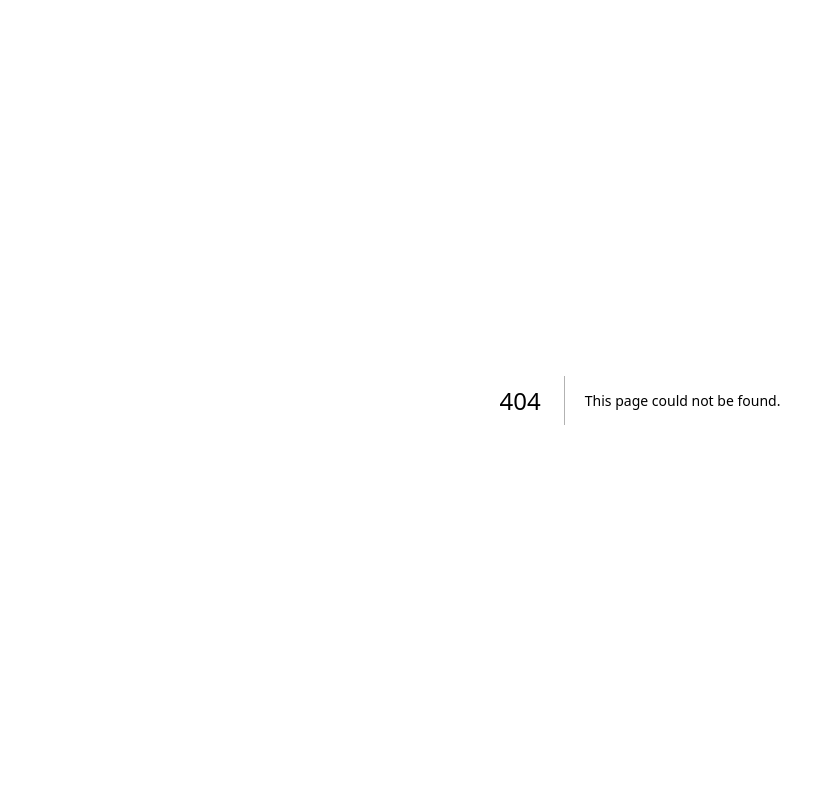
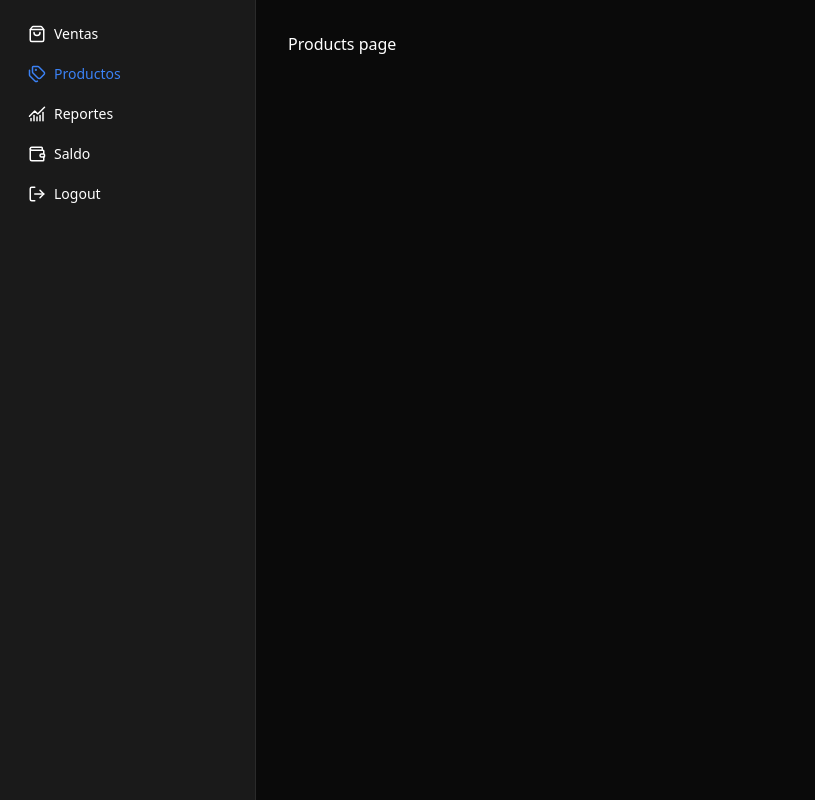
Before and after one commit to GaloDurante/stockApp, a Next.js app: page /admin/products in a window 1280 px wide. Before the commit this address had no page. Shown: the whole page, without its empty margins (0-815 px from the left). Built offline with nearby package versions, Linux system fonts and the light colour scheme.

Commit message:
Create sidebar component with logic

```diff
--- a/src/app/admin/layout.tsx
+++ b/src/app/admin/layout.tsx
@@ -1,4 +1,6 @@
 import type { Metadata } from 'next';
+
+import Sidebar from '@/components/Sidebar';
 
 export const metadata: Metadata = {
     title: 'Admin | Stock App',
@@ -14,5 +16,10 @@ export default function RootLayout({
 }: Readonly<{
     children: React.ReactNode;
 }>) {
-    return <>{children}</>;
+    return (
+        <div className="flex min-h-screen flex-col md:flex-row">
+            <Sidebar />
+            <div className="flex-1 p-4 md:p-8 bg-main text-white">{children}</div>
+        </div>
+    );
 }
--- /dev/null
+++ b/src/app/admin/products/page.tsx
@@ -0,0 +1,7 @@
+export default function ProductsPage() {
+    return (
+        <div>
+            <h1>Products page</h1>
+        </div>
+    );
+}
--- /dev/null
+++ b/src/app/admin/sells/page.tsx
@@ -0,0 +1,7 @@
+export default function SellsPage() {
+    return (
+        <div>
+            <h1>Sells page</h1>
+        </div>
+    );
+}
--- /dev/null
+++ b/src/app/admin/stats/page.tsx
@@ -0,0 +1,7 @@
+export default function StatsPage() {
+    return (
+        <div>
+            <h1>Tats page</h1>
+        </div>
+    );
+}
--- /dev/null
+++ b/src/app/admin/wallet/page.tsx
@@ -0,0 +1,7 @@
+export default function WalletPage() {
+    return (
+        <div>
+            <h1>Wallet page</h1>
+        </div>
+    );
+}
--- a/src/app/layout.tsx
+++ b/src/app/layout.tsx
@@ -30,7 +30,7 @@ export default function RootLayout({
 }>) {
     return (
         <html lang="en">
-            <body className={`${geistSans.variable} ${geistMono.variable} antialiased`}>
+            <body className={`${geistSans.variable} ${geistMono.variable} antialiased bg-surface`}>
                 <Toaster />
                 <main>{children}</main>
             </body>
--- /dev/null
+++ b/src/components/Sidebar.tsx
@@ -0,0 +1,101 @@
+'use client';
+
+import { useState, useEffect } from 'react';
+import { signOut } from 'next-auth/react';
+import { usePathname } from 'next/navigation';
+
+import { Menu, X, LogOut, ShoppingBag, Tags, ChartNoAxesCombined, Wallet } from 'lucide-react';
+
+import Link from 'next/link';
+
+export default function Sidebar() {
+    const [isOpen, setIsOpen] = useState(false);
+    const toggleMenu = () => setIsOpen(!isOpen);
+    const pathname = usePathname();
+
+    useEffect(() => {
+        if (typeof window !== 'undefined' && window.innerWidth < 768) {
+            setIsOpen(false);
+        }
+    }, [pathname]);
+
+    const renderNavLinks = () => (
+        <>
+            <Link
+                href="/admin/sells"
+                className={`flex items-center gap-2 px-3 py-2 rounded transition-colors hover:bg-border hover:text-accent ${
+                    pathname.startsWith('/admin/sells') ? 'text-accent' : 'text-white'
+                }`}
+            >
+                <span>
+                    <ShoppingBag size={18} />
+                </span>
+                Ventas
+            </Link>
+            <Link
+                href="/admin/products"
+                className={`flex items-center gap-2 px-3 py-2 rounded transition-colors hover:bg-border hover:text-accent ${
+                    pathname.startsWith('/admin/products') ? 'text-accent' : 'text-white'
+                }`}
+            >
+                <span>
+                    <Tags size={18} />
+                </span>
+                Productos
+            </Link>
+            <Link
+                href="/admin/stats"
+                className={`flex items-center gap-2 px-3 py-2 rounded transition-colors hover:bg-border hover:text-accent ${
+                    pathname.startsWith('/admin/stats') ? 'text-accent' : 'text-white'
+                }`}
+            >
+                <span>
+                    <ChartNoAxesCombined size={18} />
+                </span>
+                Reportes
+            </Link>
+            <Link
+                href="/admin/wallet"
+                className={`flex items-center gap-2 px-3 py-2 rounded transition-colors hover:bg-border hover:text-accent ${
+                    pathname.startsWith('/admin/wallet') ? 'text-accent' : 'text-white'
+                }`}
+            >
+                <span>
+                    <Wallet size={18} />
+                </span>
+                Saldo
+            </Link>
+            <button
+                onClick={() => signOut({ callbackUrl: '/login' })}
+                className="flex items-center gap-2 px-3 py-2 rounded hover:bg-border hover:text-accent transition-colors cursor-pointer text-left"
+            >
+                <span>
+                    <LogOut size={18} />
+                </span>
+                Logout
+            </button>
+        </>
+    );
+
+    return (
+        <>
+            <aside className="hidden md:flex w-40 xl:w-64 flex-col bg-surface border-r border-border text-white">
+                <nav className="flex flex-col gap-1 p-4 text-sm">{renderNavLinks()}</nav>
+            </aside>
+
+            <header className="md:hidden flex items-center justify-between px-4 py-3 bg-surface text-white border-b border-border shadow-md">
+                <button onClick={toggleMenu} className="text-white focus:outline-none cursor-pointer">
+                    {isOpen ? <X size={24} /> : <Menu size={24} />}
+                </button>
+            </header>
+
+            <div
+                className={`md:hidden bg-surface text-white transition-all duration-300 ease-in-out overflow-hidden ${
+                    isOpen ? 'max-h-60 opacity-100' : 'max-h-0 opacity-0'
+                }`}
+            >
+                <nav className="flex flex-col gap-2 p-4 text-sm">{renderNavLinks()}</nav>
+            </div>
+        </>
+    );
+}
```
